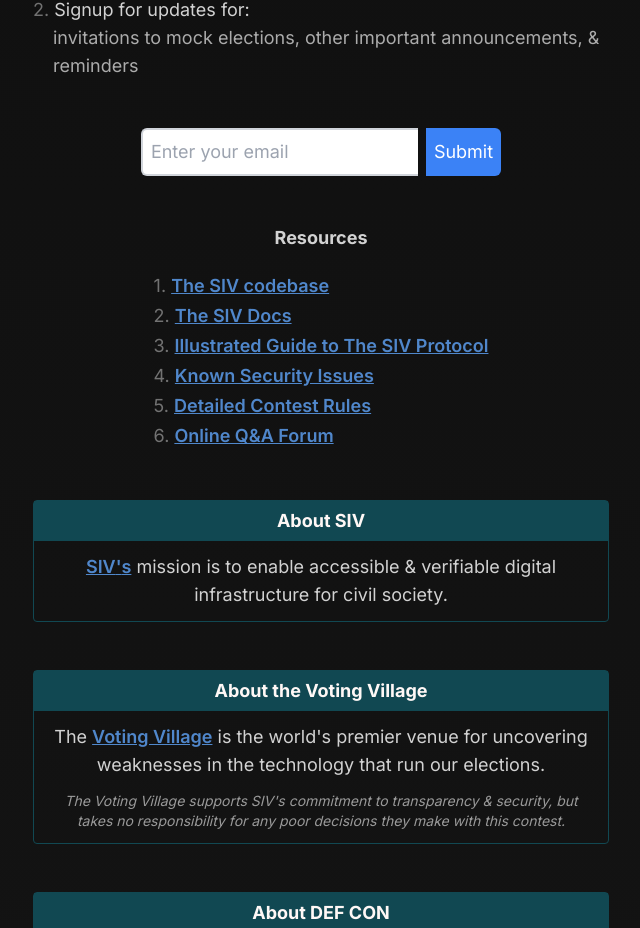
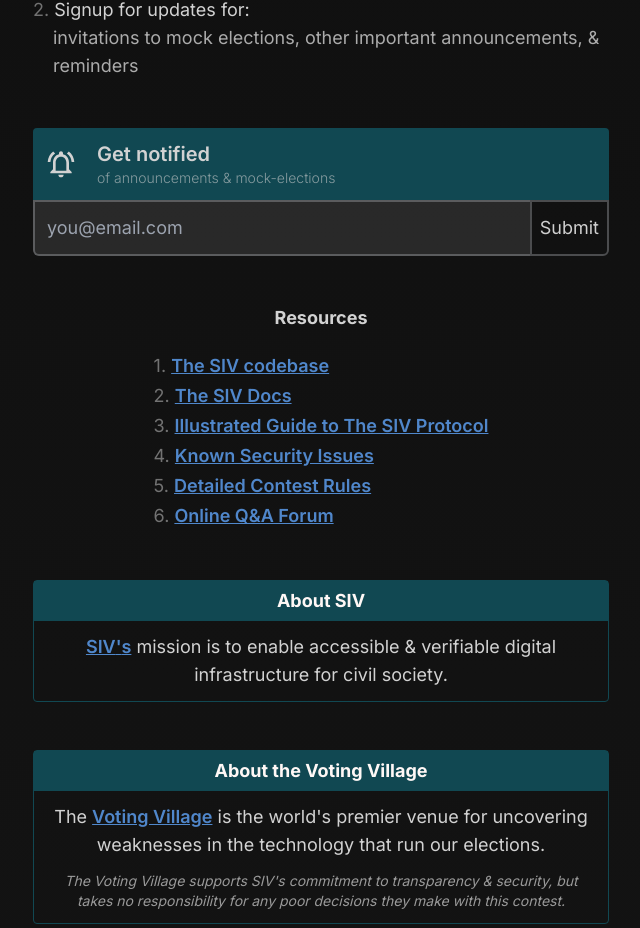
Before and after one commit to siv-org/hack.siv.org, a Next.js app: page / in a window 1280 px wide. Shown: the part 2774-3702 px from the top of the page, without its empty margins (319-959 px from the left). Built offline with nearby package versions, Linux system fonts and the light colour scheme.

Commit message:
Registration form design

```diff
--- a/app/register.tsx
+++ b/app/register.tsx
@@ -1,8 +1,9 @@
 'use client'
 
 import React, { useState } from 'react'
+import { MdOutlineNotificationsActive } from 'react-icons/md'
 
-export const Register: React.FC = () => {
+export const Register = () => {
   const [email, setEmail] = useState('')
 
   const handleSubmit = (event: React.FormEvent) => {
@@ -12,20 +13,32 @@ export const Register: React.FC = () => {
   }
 
   return (
-    <form onSubmit={handleSubmit} className="flex space-x-2">
+    <div className="w-full">
+      <div className="rounded-t py-3 pl-3 bg-[#114852] font-semibold text-center flex items-center">
+        <MdOutlineNotificationsActive className="inline relative text-[40px] pr-2" />
+        <div className="pl-3 text-left">
+          <div className="text-xl">Get notified</div>
+          <div className="font-light text-sm opacity-60">
+            of announcements & mock-elections
+          </div>
+        </div>
+      </div>
+
+      <form onSubmit={handleSubmit} className="flex">
         <input
           type="email"
-        placeholder="Enter your email"
+          placeholder="you@email.com"
           value={email}
           onChange={(e) => setEmail(e.target.value)}
-        className="p-2 rounded-l-md border-2 border-r-0 border-gray-300"
+          className="p-3 rounded-bl-md border-2 border-r-0 border-gray-300/30 bg-white/10 w-full"
         />
         <button
           type="submit"
-        className="bg-blue-500 hover:bg-blue-700 text-white p-2 rounded-r-md"
+          className="border-2 border-gray-300/30 hover:bg-gray-800 text-white/80 p-2 rounded-br-md"
         >
           Submit
         </button>
       </form>
+    </div>
   )
 }
```
Lines whose indentation alone changed are shown as unchanged.
